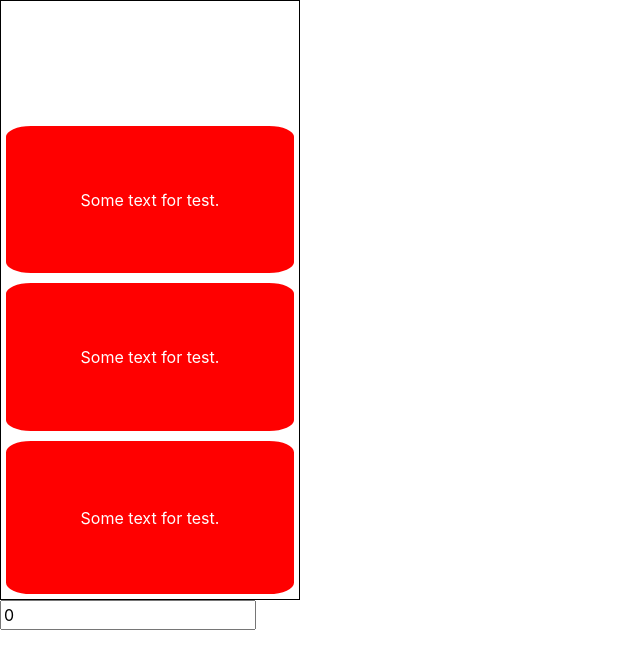
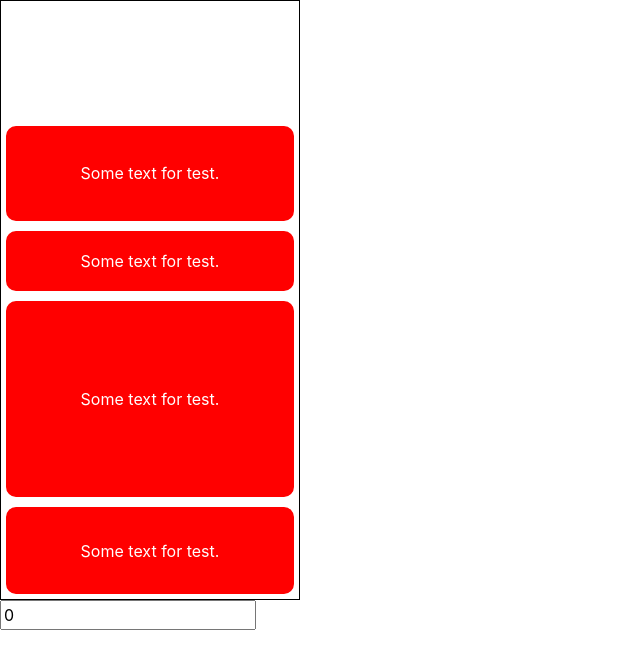
Before and after one commit to gihook/charts, an Angular app: page / in a window 1280 px wide. Shown: the top 668 px of the page, without its empty margins (0-640 px from the left). Built offline with nearby package versions, Linux system fonts and the light colour scheme.

Commit message:
First working version

```diff
--- a/src/app/app.component.html
+++ b/src/app/app.component.html
@@ -1,2 +1,2 @@
 <!-- <app-chart-list [ratios]="ratioList"></app-chart-list> -->
-<app-column></app-column>
+<app-column [columnItems]="columnItems"></app-column>
--- a/src/app/app.component.ts
+++ b/src/app/app.component.ts
@@ -1,5 +1,6 @@
 import { Component } from '@angular/core';
 import { Ratio } from './models/ratio.model';
+import { ColumnItem } from './models/column-item.model';
 
 @Component({
   selector: 'app-root',
@@ -11,6 +12,7 @@ export class AppComponent {
   ratio: Ratio;
   ratioList: Ratio[];
   height: number;
+  columnItems: ColumnItem[];
 
   constructor() {
 	this.ratio = new Ratio();
@@ -40,5 +42,27 @@ export class AppComponent {
 	ratio3.year = 2013;
 
 	this.ratioList = [ratio1, ratio2, ratio3, ratio1, ratio2, ratio3];
+
+	this.columnItems = [];
+
+	let columnItem1 = new ColumnItem();
+	columnItem1.label = 'Item 1';
+	columnItem1.value = 256;
+	this.columnItems.push(columnItem1);
+
+	let columnItem2 = new ColumnItem();
+	columnItem2.label = 'Item 2';
+	columnItem2.value = 170;
+	this.columnItems.push(columnItem2);
+
+	let columnItem3 = new ColumnItem();
+	columnItem3.label = 'Item 3';
+	columnItem3.value = 500;
+	this.columnItems.push(columnItem3);
+
+	let columnItem4 = new ColumnItem();
+	columnItem4.label = 'Item 3';
+	columnItem4.value = 234;
+	this.columnItems.push(columnItem4);
   }
 }
--- a/src/app/components/column/column.component.css
+++ b/src/app/components/column/column.component.css
@@ -20,23 +20,9 @@ p.blocktext {
 	color: white;
 }
 
-.first-row {
-	height: 33%;
+.column-row {
 	background-color: red;
 	border: 5px solid white;
-	border-radius: 10%;
+	border-radius: 15px;
+
 }
-
-.second-row {
-	height: 33%;
-	background-color: red;
-	border: 5px solid white;
-	border-radius: 10%;
-}
-
-.third-row {
-	height: 34%;
-	background-color: red;
-	border: 5px solid white;
-	border-radius: 10%;
-}
--- a/src/app/components/column/column.component.html
+++ b/src/app/components/column/column.component.html
@@ -1,13 +1,16 @@
 <div class="component-container">
 	<div class="empty-space" [style.height]="emptyDivPercentage + '%'"></div>
 	<div class="column-container" [style.height]="containerDivePercentage + '%'">
-		<div class="first-row">
+		<!-- <div class="column-row">
 			<p class="blocktext">Some text for test.</p>
 		</div>
-		<div class="second-row">
+		<div class="column-row">
 			<p class="blocktext">Some text for test.</p>
 		</div>
-		<div class="third-row">
+		<div class="column-row">
+			<p class="blocktext">Some text for test.</p>
+		</div> -->
+		<div *ngFor="let column of columnItems" [style.height]="getColumnHeightPercentage(column.value) + '%'" class="column-row">
 			<p class="blocktext">Some text for test.</p>
 		</div>
 	</div>
--- a/src/app/components/column/column.component.ts
+++ b/src/app/components/column/column.component.ts
@@ -1,4 +1,5 @@
-import { Component, OnInit } from '@angular/core';
+import { Component, OnInit, Input } from '@angular/core';
+import { ColumnItem } from '../../models/column-item.model';
 
 @Component({
 	selector: 'app-column',
@@ -6,6 +7,8 @@ import { Component, OnInit } from '@angular/core';
 	styleUrls: ['./column.component.css']
 })
 export class ColumnComponent implements OnInit {
+	@Input() columnItems: ColumnItem[];
+
 	inflation: number = 0;
 	emptyDivPercentage: number = 20;
 	containerDivePercentage: number = 80;
@@ -31,4 +34,20 @@ export class ColumnComponent implements OnInit {
 		return value as number;
 	}
 
+	getColumnHeightPercentage(columnValue: number): number {
+		console.log('getColumnHeightPercentage');
+		let values = this.columnItems.map(x => x.value);
+		let totalValue = this.getSum(values);
+		let columnHeightPercentage = columnValue / totalValue * 100;
+
+		return columnHeightPercentage;
+	}
+
+	getSum(array: number[]): number {
+		let sum = 0;
+		array.forEach(x => sum += x);
+
+		return sum;
+	}
+
 }
--- /dev/null
+++ b/src/app/models/column-item.model.ts
@@ -0,0 +1,4 @@
+export class ColumnItem {
+	label: string;
+	value: number;
+}
```
